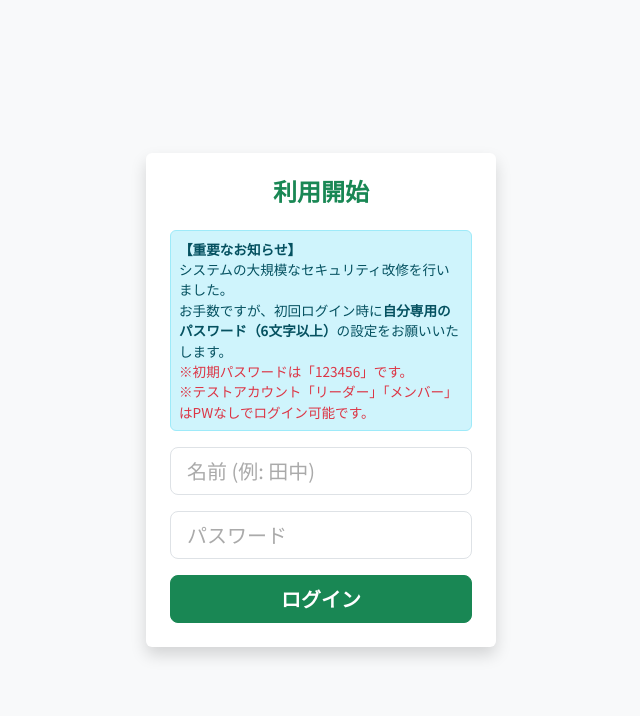
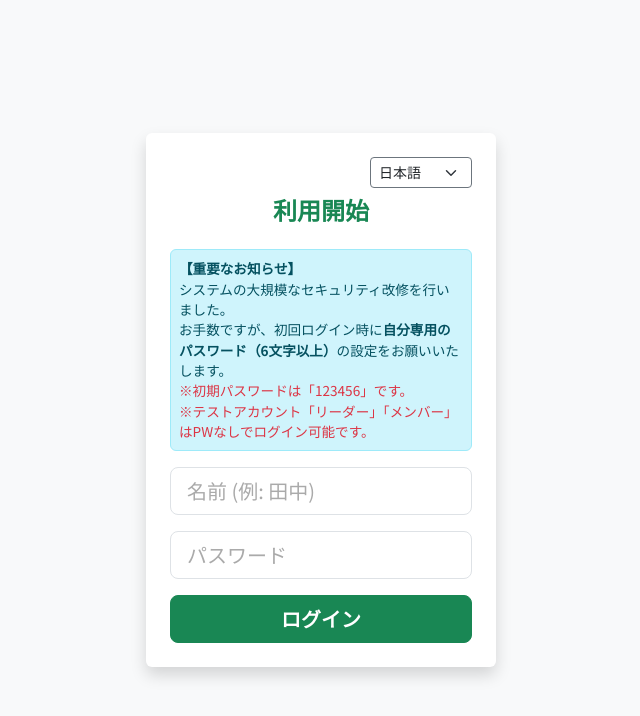
Before and after one commit to ymyoupre-sys/keep-under-control, a plain HTML site: page index.html in a window 1280 px wide. Shown: the whole page, without its empty margins (249-889 px from the left). Drawn offline with nearby package versions, Linux system fonts and the light colour scheme; no server answers.

Commit message:
Update index.html

```diff
--- a/index.html
+++ b/index.html
@@ -28,11 +28,20 @@
 
     <div id="login-screen" class="container d-flex flex-column justify-content-center align-items-center vh-100 bg-light" style="position:fixed; top:0; left:0; width:100%; z-index:1000;">
         <div class="card shadow border-0 p-4" style="width: 100%; max-width: 350px;">
-            <div class="text-center mb-3">
-                <h4 class="fw-bold text-success">利用開始</h4>
+
+            <div class="text-end mb-2">
+                <select id="lang-select" class="form-select form-select-sm d-inline-block w-auto shadow-none border-secondary">
+                    <option value="ja">日本語</option>
+                    <option value="en">English</option>
+                    <option value="zh">简体中文</option>
+                </select>
             </div>
 
-            <div class="alert alert-info small p-2 mb-3" role="alert" style="font-size: 0.85rem;">
+            <div class="text-center mb-3">
+                <h4 class="fw-bold text-success" data-i18n="login_title">利用開始</h4>
+            </div>
+
+            <div class="alert alert-info small p-2 mb-3" role="alert" style="font-size: 0.85rem;" data-i18n-html="login_notice">
                 <strong>【重要なお知らせ】</strong><br>
                 システムの大規模なセキュリティ改修を行いました。<br>
                 お手数ですが、初回ログイン時に<strong>自分専用のパスワード（6文字以上）</strong>の設定をお願いいたします。<br>
@@ -41,10 +50,13 @@
                     ※テストアカウント「リーダー」「メンバー」はPWなしでログイン可能です。
                 </span>
             </div>
-            <input type="text" id="login-name" class="form-control form-control-lg mb-3" placeholder="名前 (例: 田中)">
-            <input type="password" id="login-password" class="form-control form-control-lg mb-3" placeholder="パスワード">
-            <button id="login-btn" class="btn btn-success btn-lg w-100 fw-bold">ログイン</button>
-            <div id="login-error" class="text-danger small mt-2 text-center d-none">名前またはパスワードが間違っています</div>
+
+            <input type="text" id="login-name" class="form-control form-control-lg mb-3" placeholder="名前 (例: 田中)" data-i18n-placeholder="login_name_placeholder">
+            <input type="password" id="login-password" class="form-control form-control-lg mb-3" placeholder="パスワード" data-i18n-placeholder="login_pass_placeholder">
+
+            <button id="login-btn" class="btn btn-success btn-lg w-100 fw-bold" data-i18n="login_button">ログイン</button>
+
+            <div id="login-error" class="text-danger small mt-2 text-center d-none" data-i18n="login_error">名前またはパスワードが間違っています</div>
         </div>
     </div>
 
```
